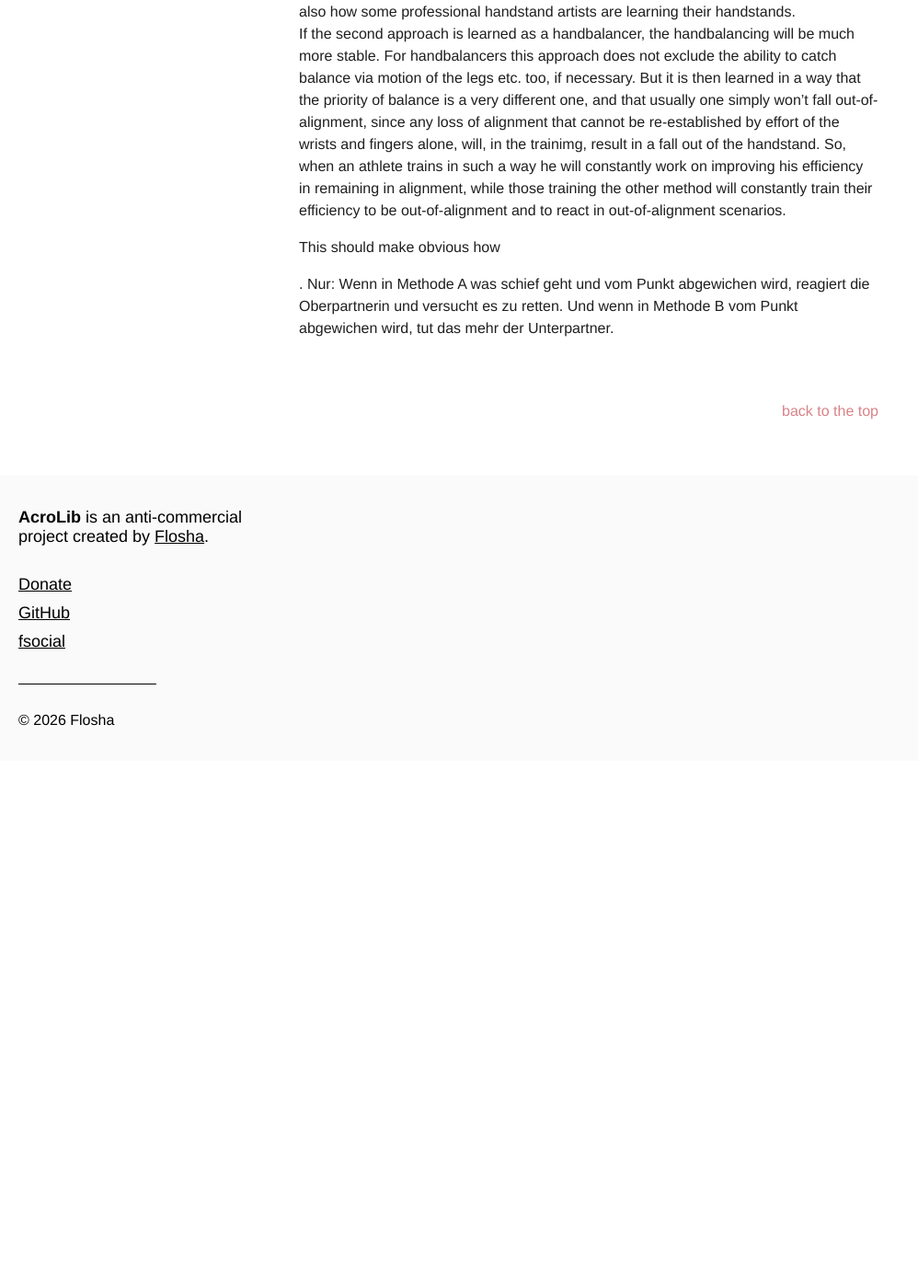
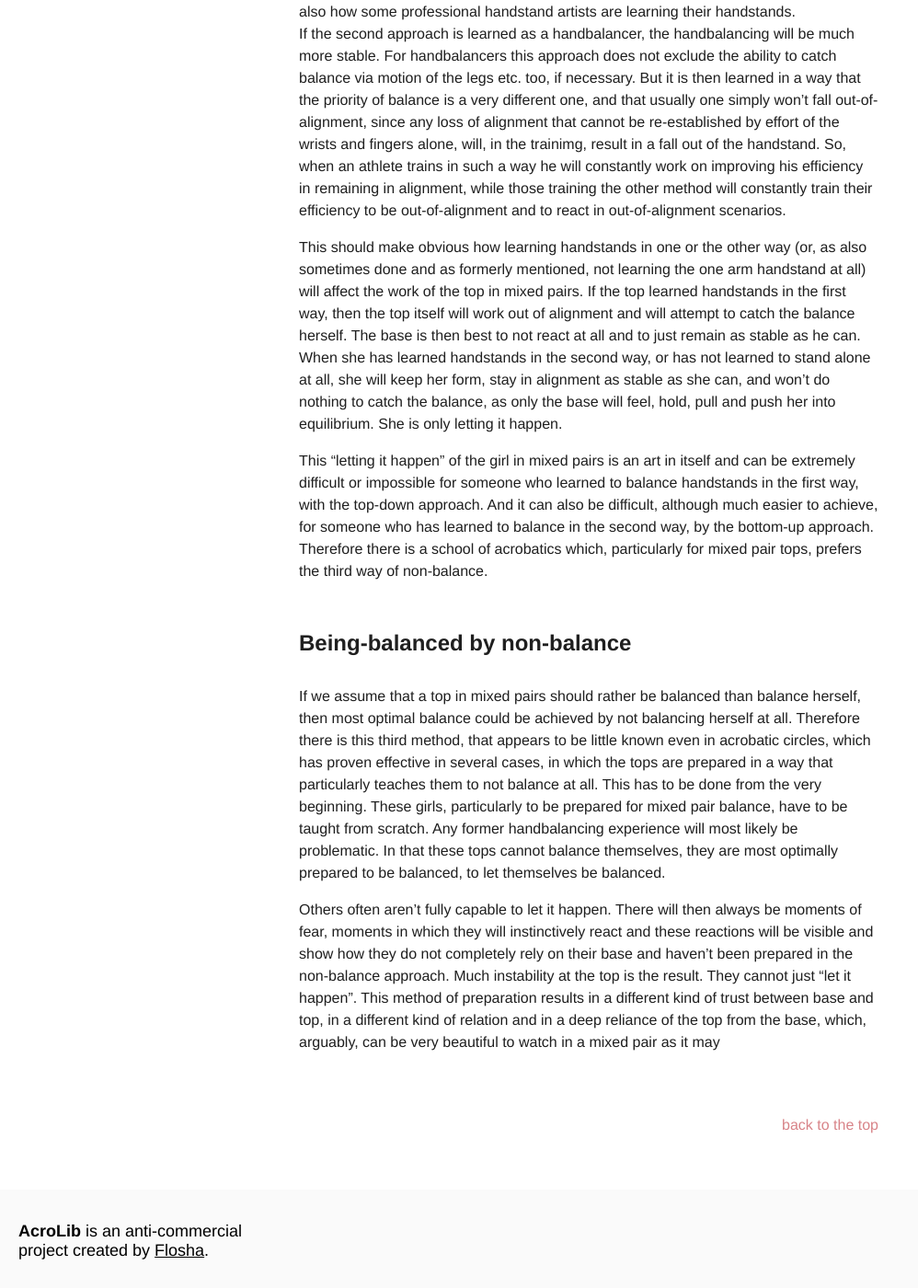
Before and after one commit to floshin/acrolib, a Jekyll site: the page built from training/approaches-to-balance.md, in a window 1280 px wide and 1400 px high, scrolled down 4387 px. Shown: the whole window at 92% size, without its empty margins (0-998 px from the left). Built offline with Jekyll 4.4.1, drawn with Linux system fonts in a browser that asks for light colours; our own code applies the rules of GitHub Pages for plain Markdown files; before the commit the page ends 5214 px from its top, so only the background shows below that; some of the changed text lies outside the part shown.

Commit message:
Update approaches-to-balance.md

```diff
--- a/training/approaches-to-balance.md
+++ b/training/approaches-to-balance.md
@@ -29,7 +29,7 @@ And I have other examples, where I tried to balance an older girl who practiced
 
 This example shows that standing on ones hands alone and in particular doing so with a technique in which one allows oneself to catch the balance by all means, mostly via leg movements from the top down, in order to catch the balance via counterweight etc., can be extremely detrimental to achieving a solid static hold im hand to hand. If one practices so that the balance is build from the bottom up, by the fingers first and alone, while the shoulders and the back and legs are not allowed to react, then it is a different issue, but most who train handstands are not doing so.
 
-If one believes so or not, but the very same principle described above is possible with one arm handstands too. There are or were a few mixed pairs, of which we know that the tops weren't even able to do one arm handstands alone and yet could stand one on one on their bases during long motions. Not only did those girls not hold one arm handstands alone, but they also weren't allowed to do so. They are only ever training their line, never balancing themselves; and this is truly an entirely different training philosophy compared to what is usually done.
+If one believes so or not, but the very same principle described above is possible with one arm handstands too. There are or were a few mixed pairs, of which we know that the tops weren't able to do one arm handstands alone and yet could stand one on one on their bases very efficiently, including long motions. Not only did those girls not hold one arm handstands alone, but they also weren't allowed to do so. They are only ever training their line, never balancing themselves; and this is truly an entirely different training philosophy compared to what is usually done.
 
 But in order to understand what is going on there and which way may be more favourable, we have to consider what balance is in the first place.
 
@@ -71,7 +71,12 @@ In the second approach the alignment is learned first and balance is only allowe
 If the first approach is learned as a handbalancer, the handbalancing will be much less stable and aesthetically unpleasing. It is what many calisthenics athletes are doing, but also how some professional handstand artists are learning their handstands.
 If the second approach is learned as a handbalancer, the handbalancing will be much more stable. For handbalancers this approach does not exclude the ability to catch balance via motion of the legs etc. too, if necessary. But it is then learned in a way that the priority of balance is a very different one, and that usually one simply won't fall out-of-alignment, since any loss of alignment that cannot be re-established by effort of the wrists and fingers alone, will, in the trainimg, result in a fall out of the handstand. So, when an athlete trains in such a way he will constantly work on improving his efficiency in remaining in alignment, while those training the other method will constantly train their efficiency to be out-of-alignment and to react in out-of-alignment scenarios.
 
-This should make obvious how
+This should make obvious how learning handstands in one or the other way (or, as also sometimes done and as formerly mentioned, not learning the one arm handstand at all) will affect the work of the top in mixed pairs. If the top learned handstands in the first way, then the top itself will work out of alignment and will attempt to catch the balance herself. The base is then best to not react at all and to just remain as stable as he can. When she has learned handstands in the second way, or has not learned to stand alone at all, she will keep her form, stay in alignment as stable as she can, and won't do nothing to catch the balance, as only the base will feel, hold, pull and push her into equilibrium. She is only letting it happen.
 
+This "letting it happen" of the girl in mixed pairs is an art in itself and can be extremely difficult or impossible for someone who learned to balance handstands in the first way, with the top-down approach. And it can also be difficult, although much easier to achieve, for someone who has learned to balance in the second way, by the bottom-up approach. Therefore there is a school of acrobatics which, particularly for mixed pair tops, prefers the third way of non-balance.
 
-. Nur: Wenn in Methode A was schief geht und vom Punkt abgewichen wird, reagiert die Oberpartnerin und versucht es zu retten. Und wenn in Methode B vom Punkt abgewichen wird, tut das mehr der Unterpartner.
+## Being-balanced by non-balance
+
+If we assume that a top in mixed pairs should rather be balanced than balance herself, then most optimal balance could be achieved by not balancing herself at all. Therefore there is this third method, that appears to be little known even in acrobatic circles, which has proven effective in several cases, in which the tops are prepared in a way that particularly teaches them to not balance at all. This has to be done from the very beginning. These girls, particularly to be prepared for mixed pair balance, have to be taught from scratch. Any former handbalancing experience will most likely be problematic. In that these tops cannot balance themselves, they are most optimally prepared to be balanced, to let themselves be balanced.
+
+Others often aren't fully capable to let it happen. There will then always be moments of fear, moments in which they will instinctively react and these reactions will be visible and show how they do not completely rely on their base and haven't been prepared in the non-balance approach. Much instability at the top is the result. They cannot just "let it happen". This method of preparation results in a different kind of trust between base and top, in a different kind of relation and in a deep reliance of the top from the base, which, arguably, can be very beautiful to watch in a mixed pair as it may
```
